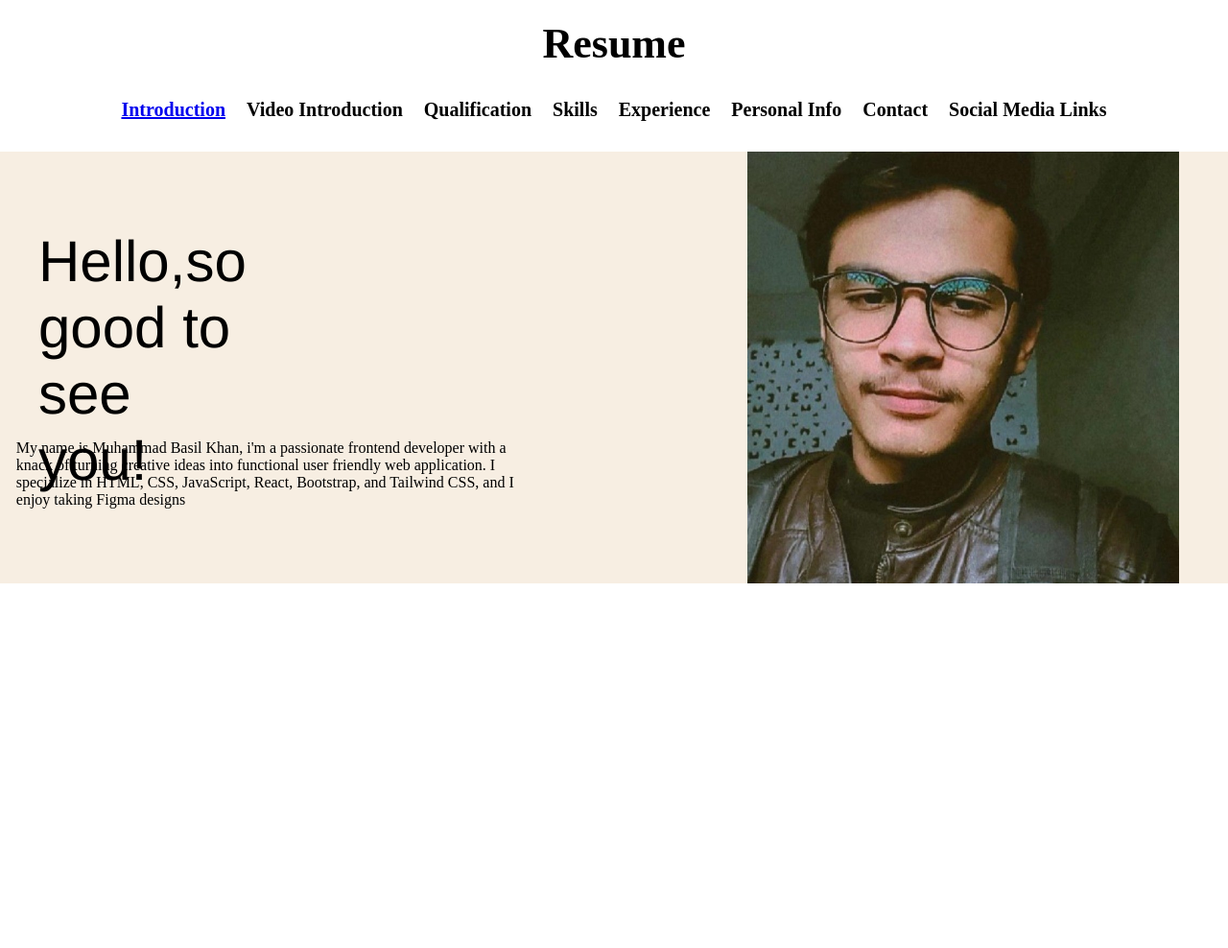
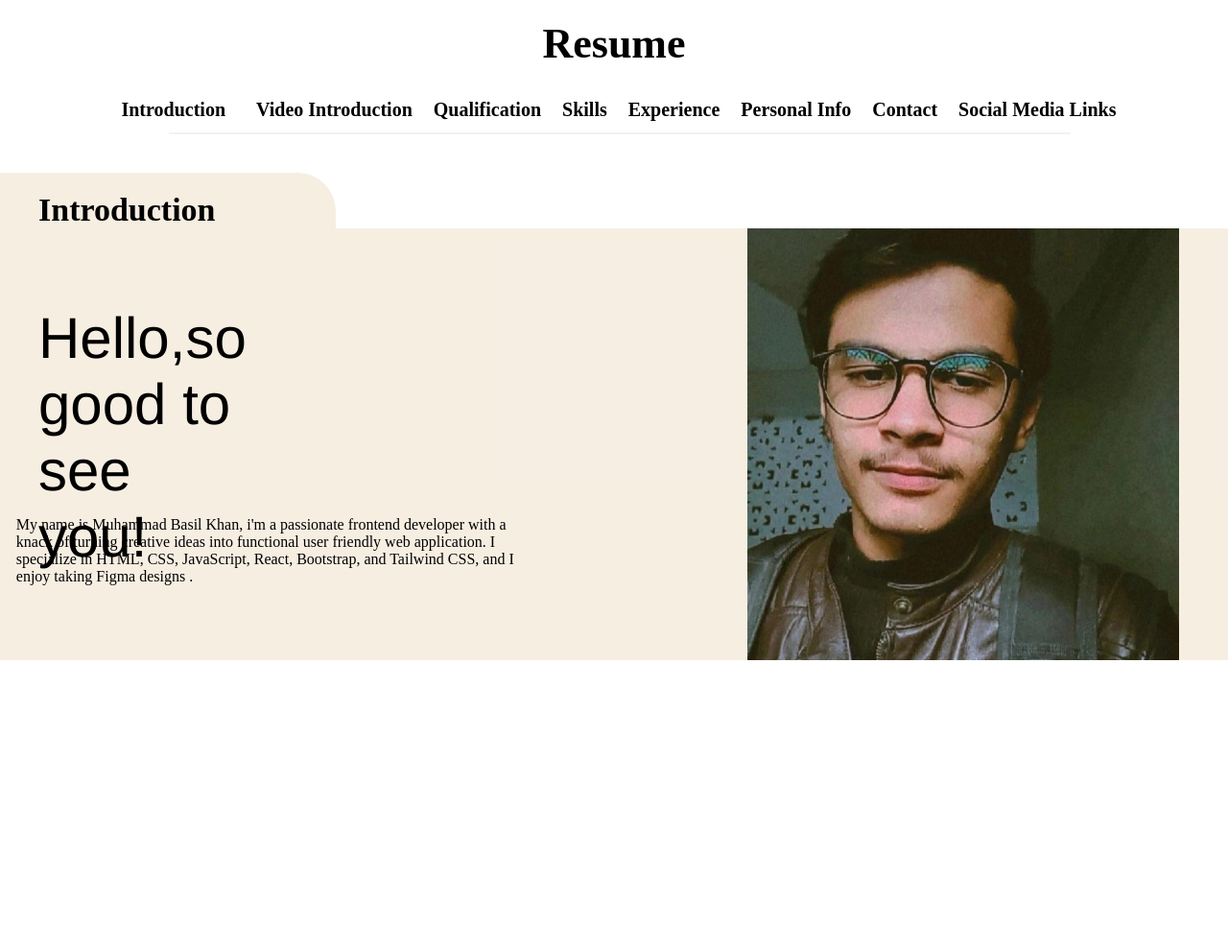
Before and after one commit to basilkhan1250/resume, a plain HTML site: page index.html in a window 1280 px wide. Shown: the whole page at 96% size. Before the commit the page ends 908 px from the top, so only its background shows below. Drawn offline with Linux system fonts and the light colour scheme.

Commit message:
working on resume

```diff
--- a/index.html
+++ b/index.html
@@ -18,7 +18,7 @@
                 <table>
                     <tr>
                         <th class="link-names">
-                            <a href="#intro">Introduction</a>
+                            <a href="#intro-heading">Introduction</a>
                         </th>
                         <th class="link-names">Video Introduction</th>
                         <th class="link-names">Qualification</th>
@@ -30,11 +30,13 @@
                     </tr>
                 </table>
             </div>
+            <span class="line"></span>
         </div>
     </header>
 
 
     <main>
+        <h1 id="intro-heading">Introduction</h1>
         <div class="main">
             <div id="intro">
                 <div class="introduction">
@@ -42,10 +44,13 @@
                     <p class="intro-para">My name is Muhammad Basil Khan, i'm a passionate frontend developer with a
                         knack of turning creative ideas
                         into functional user friendly web application. I specialize in HTML, CSS, JavaScript, React,
-                        Bootstrap, and Tailwind CSS, and I enjoy taking Figma designs</p>
+                        Bootstrap, and Tailwind CSS, and I enjoy taking Figma designs .</p>
                     <img class="pic" src="./asset/basil.jpeg" alt="Basil">
                 </div>
             </div>
+        </div>
+        <div class="Video-Into">
+
         </div>
     </main>
 
--- a/style.css
+++ b/style.css
@@ -13,6 +13,9 @@
 .heading {
     text-align: center;
     font-size: 22px;
+
+    /* text-decoration: underline; */
+    /* text-underline-offset: 4px; */
 }
 
 .links {
@@ -26,6 +29,83 @@
     padding: 10px;
     font-size: 20px;
     color: black;
+}
+
+.line{
+    position: relative;
+    display: flex;
+    width: 73.4%;
+    left: 6px;
+    margin: 0 auto;
+    border: 1px solid #f2f2f2;
+}
+
+
+
+
+
+.link-names a {
+    position: relative; /* Required for the pseudo-element positioning */
+    padding: 10px;
+    font-size: 20px;
+    color: black;
+    text-decoration: none; /* No underline by default */
+}
+
+.link-names a::after {
+    content: '';
+    position: absolute;
+    left: 0;
+    bottom: -5px; /* Adjust as needed */
+    width: 0;
+    height: 2px; /* Thickness of the underline */
+    background-color: black; /* Color of the underline */
+    z-index: 5;
+    transition: width 0.3s ease-in; /* Animation for the underline */
+}
+
+.link-names a:hover::after,
+.link-names a:focus::after,
+.link-names a:active::after {
+    width: 100%; /* Full width on hover, focus, or click */
+}
+
+.link-names a:visited {
+    color: black;
+    /* No underline unless hovered, focused, or clicked */
+}
+
+
+
+
+
+
+
+
+
+
+
+
+
+
+
+
+
+
+
+#intro-heading {
+    margin-top: 20px;
+    position: relative;
+    width: 350px;
+    padding-left: 40px;
+    top: 20px;
+    display: flex;
+    align-items: center;
+    border-top-right-radius: 40px;
+    background-color: rgba(201, 140, 60, 0.144);
+    font-size: 34px;
+    padding-top: 20px;
+    margin-bottom: 20px;
 }
 
 
```
